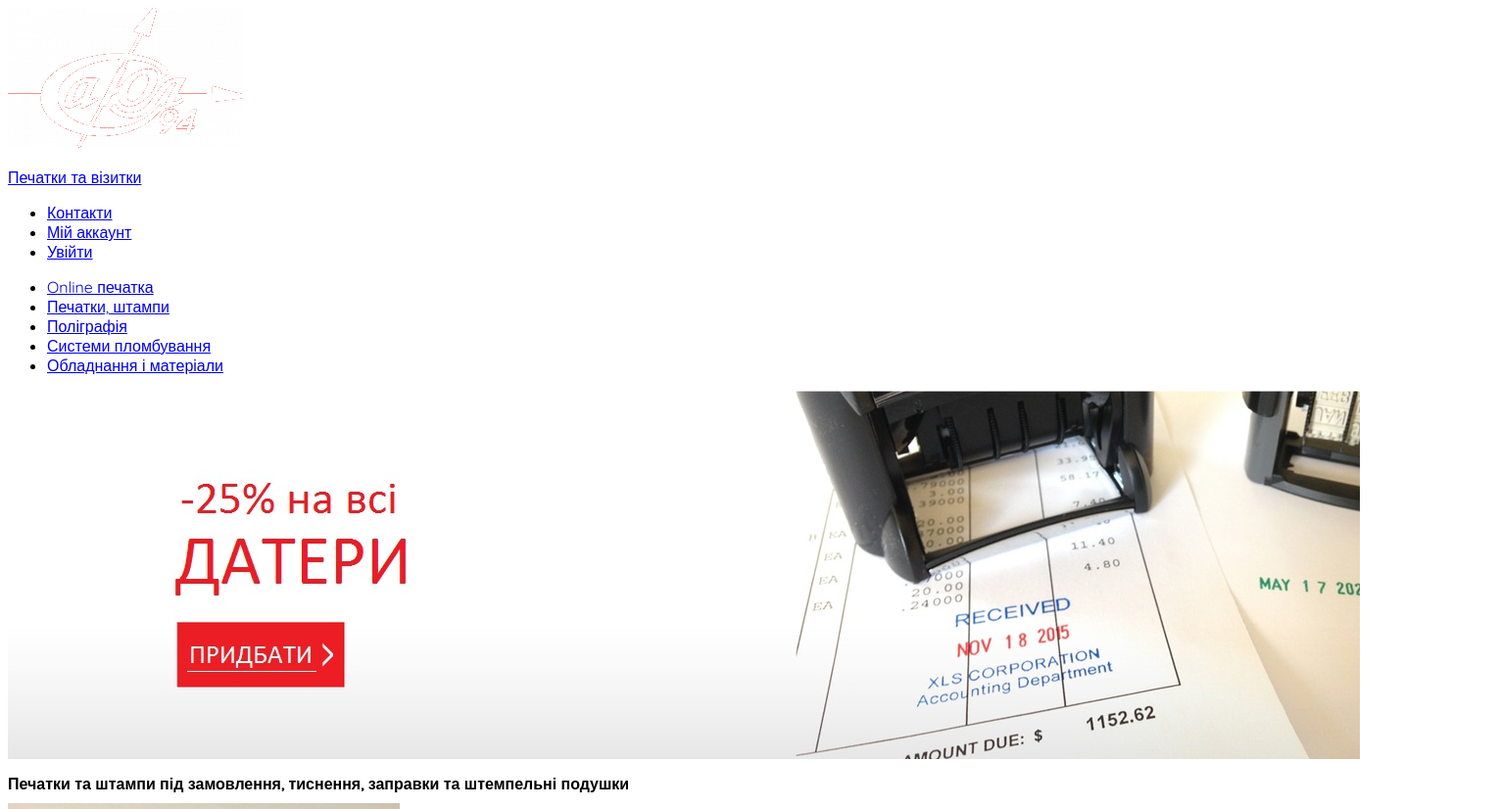
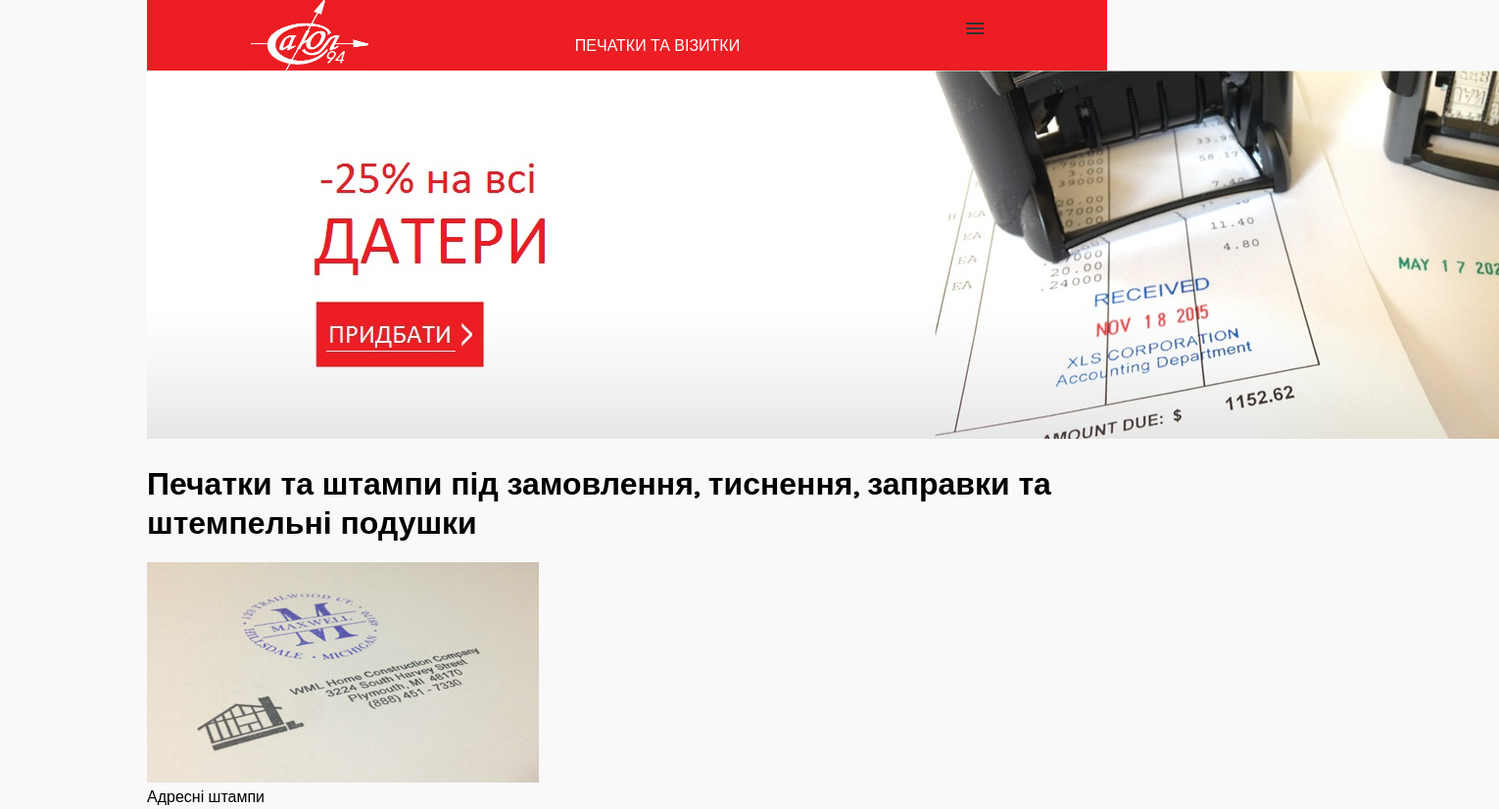
Before and after one commit to olenakachmar/SaUl-progect, a plain HTML site: page index.html in a window 1280 px wide. Shown: the top 826 px of the page at 98% size, 1530 px wide, since content can reach past the window. Drawn offline with Linux system fonts and the light colour scheme.

Commit message:
css layout

```diff
--- a/index.css
+++ b/index.css
@@ -1,11 +1,127 @@
-* {
-	font-size: 16px;
-  font-family: 'Quicksand', sans-serif;
 
-@media (min-width: 450px) {
-    .record{
-    display: grid;
-    grid-template-columns: 1fr 1fr;
+@import url('https://fonts.googleapis.com/css?family=Quicksand');
+
+:root{
+    --red: #ed1d24;
+}
+
+body {
+    max-width: 980px;
+    margin: auto;
+    font-family: 'Quicksand', sans-serif;
+    background: #f9f9f9;
+}
+li{
+    list-style-type: none;
+}
+a {
+    color: black;
+	text-decoration: none;
+}
+a:hover {
+	color: #444;
+}
+header{
+    background: var(--red);
+    display: flex;
+    justify-content: space-around;
+
+}
+header #logo{
+  width: 120px;
+  float: left;
+}
+header #logo img{
+  display: inline-block;
+  vertical-align: middle;
+  max-width: 100%;
+  height: auto;
+}
+
+header p{
+  text-transform: uppercase;
+  color: white;
+  width: 0 auto;
+}
 
 
+.header-nav-menu{
+    display: none;
 }
+.header .menu-icon {
+  cursor: pointer;
+  display: inline-block;
+  float: right;
+  padding: 28px 20px;
+  position: relative;
+  user-select: none;
+}
+
+.header .menu-icon .navicon {
+  background: #333;
+  display: block;
+  height: 2px;
+  position: relative;
+  transition: background .2s ease-out;
+  width: 18px;
+}
+
+.header .menu-icon .navicon:before,
+.header .menu-icon .navicon:after {
+  background: #333;
+  content: '';
+  display: block;
+  height: 100%;
+  position: absolute;
+  transition: all .2s ease-out;
+  width: 100%;
+}
+
+.header .menu-icon .navicon:before {
+  top: 5px;
+}
+
+.header .menu-icon .navicon:after {
+  top: -5px;
+}
+
+/* menu btn */
+
+.header .menu-btn {
+  display: none;
+}
+
+.header .menu-btn:checked ~ .menu {
+  max-height: 240px;
+}
+
+.header .menu-btn:checked ~ .menu-icon .navicon {
+  background: transparent;
+}
+
+.header .menu-btn:checked ~ .menu-icon .navicon:before {
+  transform: rotate(-45deg);
+}
+
+.header .menu-btn:checked ~ .menu-icon .navicon:after {
+  transform: rotate(45deg);
+}
+
+.header .menu-btn:checked ~ .menu-icon:not(.steps) .navicon:before,
+.header .menu-btn:checked ~ .menu-icon:not(.steps) .navicon:after {
+  top: 0;
+}
+
+nav .menu{
+  display: none;
+}
+
+input[type:checkbox]:checked ~ nav .menu{
+  display: block;
+}
+/*end of humbrger menu*/
+
+header .description{
+  display: flex;
+  align-items: flex-end;
+}
--- a/index.html
+++ b/index.html
@@ -6,18 +6,17 @@
         <meta http-equiv="X-UA-Compatible" content="ie=edge">
         <title>СаЮл проект</title>
         <link rel="stylesheet" href="index.css"/>
-        <link href="https://fonts.googleapis.com/css?family=Quicksand" rel="stylesheet">
     </head>
     <body>
-        <header>
+        <header class="header">
             <div id="logo">
                 <a href="index.html">
                     <img src="images/saul_logo.png" alt="Фотографія логотипу саюл">
-                    <p>Печатки та візитки</p>
                 </a>
             </div>
+            <p class="description">Печатки та візитки</p>
             <div class="header-nav-menu">
-                <ul>
+                <ul class>
                     <li>
                         <a href="contact_us_form.html">Контакти</a>
                     </li>
@@ -30,7 +29,10 @@
                 </ul>
             </div>
             <nav>
-                <ul>
+                <input class="menu-btn" type="checkbox" id="menu-btn"/>
+                <label class="menu-icon" for="menu-btn">
+                      <span class="navicon"></span>
+                <ul class="menu">
                     <li>
                         <a href="online_seal.html">Online печатка</a>
                     </li>
@@ -47,6 +49,7 @@
                         <a href="online_seal">Обладнання і матеріали</a>
                     </li>
                 </ul>
+                </label>
             </nav>
         </header>
         <main>
```
